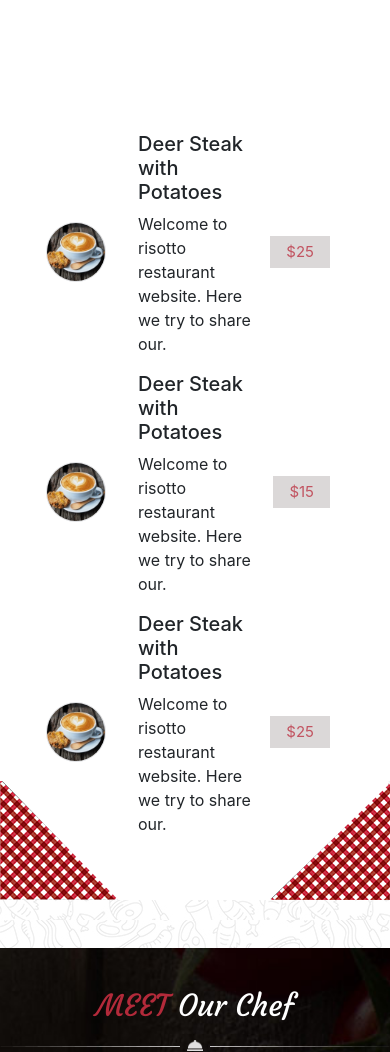
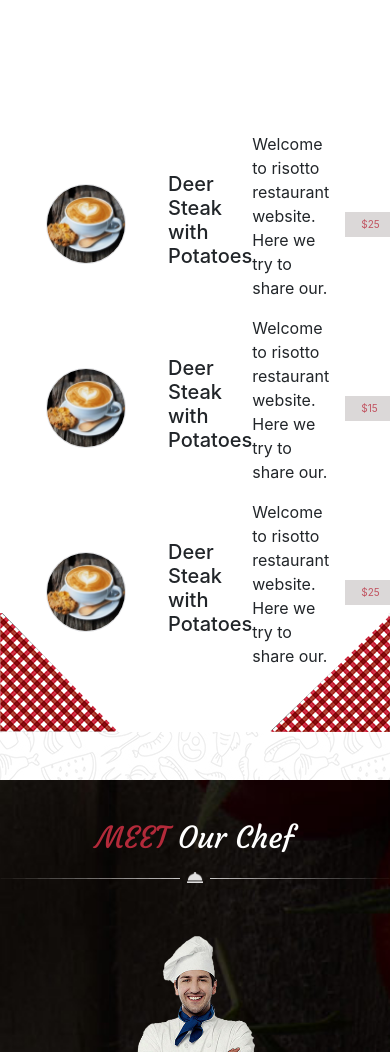
Before and after one commit to ZulMendez/coding_16_site_chef, a website: page index.html in a window 390 px wide. Shown: the part 1480-2532 px from the top of the page. Drawn offline with nearby package versions, Linux system fonts and the light colour scheme.

Commit message:
site terminé

```diff
--- a/index.html
+++ b/index.html
@@ -133,7 +133,7 @@
         <!-- LISTE BOUTON -->
         <div class="menu container py-5 w-100">
             <div class="row">
-                <div class="icones col-lg-2 col-md-12 col-sm-6 p-0">
+                <div class="icones col-lg-2 col-md-12 col-sm-12 p-0">
                     <div class="list-group pb-10" id="list-tab" role="tablist">
                         <a class="list-group-item list-group-item-action active" role="tab" data-toggle="list"
                             aria-controls="breakfast" id="breakfast" href="#n1">
@@ -154,7 +154,7 @@
                     </div>
                 </div>
                 <!-- LISTE MENU -->
-                <div class="menutext col-lg-10 col-md-12 col-sm-6 p-0">
+                <div class="menutext col-lg-10 col-md-12 col-sm-2 p-0">
                     <div class="tab-content">
                         <div class="tab-pane fade active show" role="tabpanel" aria-labelledby="breakfast" id="n1">
                             <div class="container row d-inline-flex">
--- a/src/sass/modules/_section1.sass
+++ b/src/sass/modules/_section1.sass
@@ -49,6 +49,15 @@
             margin-left: 80px
             margin-bottom: 100px
         .text-menu
+            @include media-breakpoint-down(sm)
+                margin-left: 10px
+                display: flex
+                justify-content: center
+                align-items: center
+            h5
+                @include media-breakpoint-only(sm)
+                    margin-right: 20px
+                    font-weight: bold
         .cercle
             border: solid 0.08em #e0e1e4
             border-radius: 50%
@@ -60,12 +69,17 @@
                 font-size: 10px
                 margin: auto
                 height: 60px
+        .coffee
+            img
+                @include media-breakpoint-down(sm)
+                    width: 80px
+                    height: 80px
         .prix
             background-color: #d3cfcf
             padding: 5px
             opacity: 0.8
             color: #B32A3A
             @include media-breakpoint-down(sm)
-                font-size: 15px
+                font-size: 10px
             @include media-breakpoint-only(md)
                 font-size: 20px
--- a/src/sass/modules/_section2.sass
+++ b/src/sass/modules/_section2.sass
@@ -15,7 +15,7 @@
         display: flex
         justify-content: center
         @include media-breakpoint-down(sm)
-            width: 380px
+            // width: 380px
             display: block
         p
             border-top: 1px solid white
@@ -28,6 +28,6 @@
         img
             width: 200px
             @include media-breakpoint-down(sm)
-                width: 100px
+                width: 120px
             @include media-breakpoint-only(md)
                 width: 150px
--- a/src/sass/modules/_section3.sass
+++ b/src/sass/modules/_section3.sass
@@ -3,7 +3,7 @@
     form
         background-image: url('../images/book_table_bg.jpg')
         width: 65%
-        height: 50vh
+        height: 40vh
         margin: 0 auto
         border-radius: 5%
         @include media-breakpoint-down(sm)
```
Also changed, not shown: public/css/app.css.
